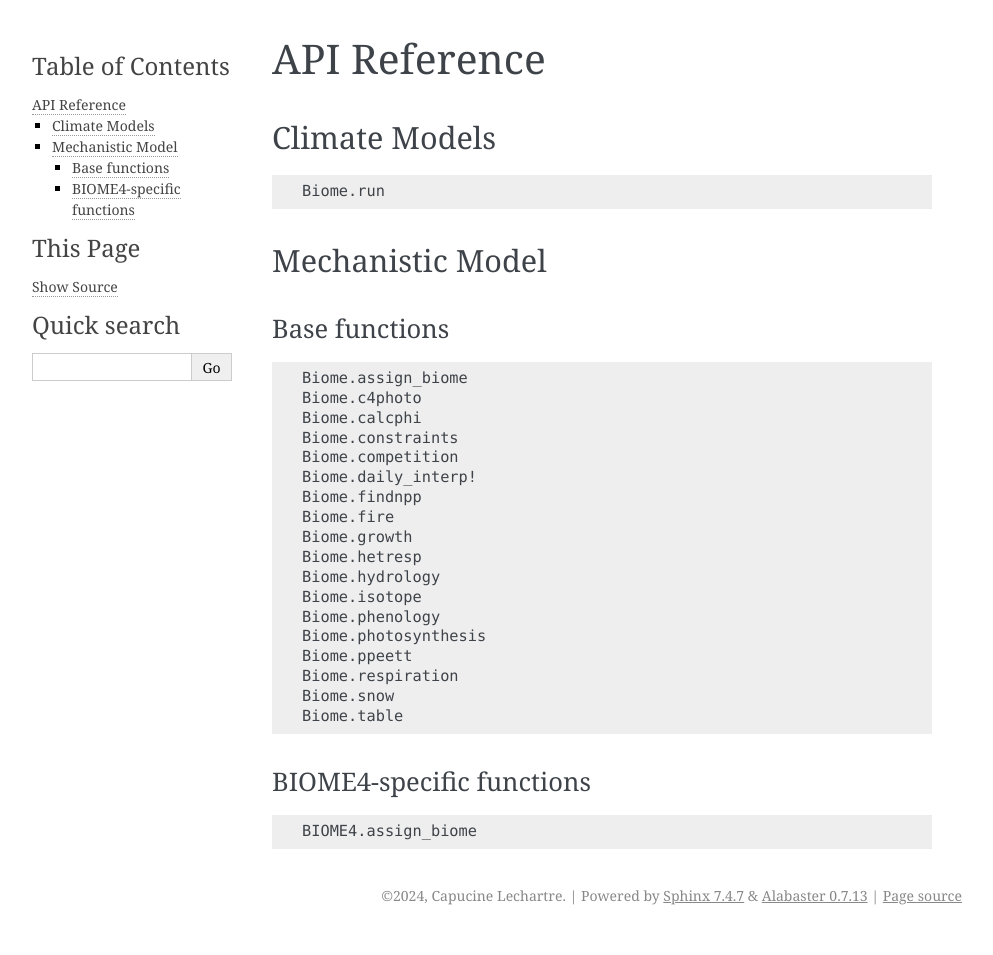
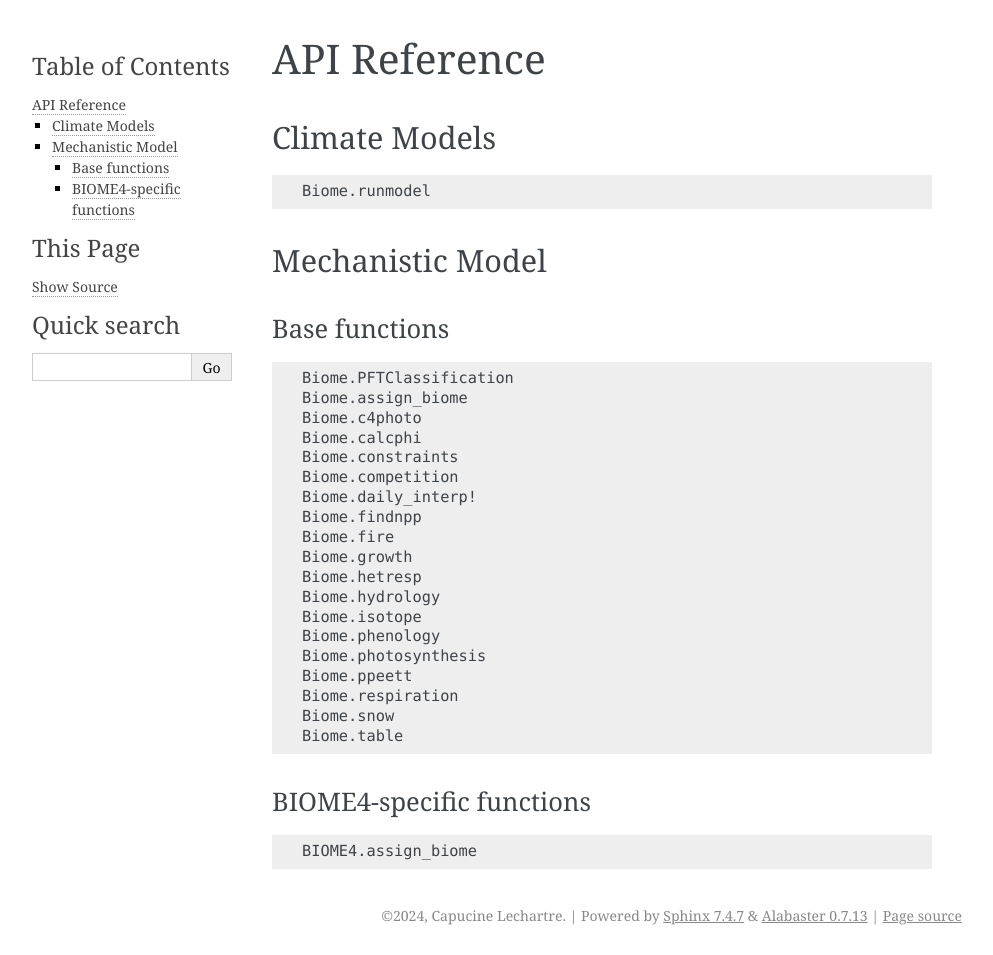
Before and after one commit to clechartre/Biome.jl, a Sphinx documentation site: the page built from docs/src/api.md, in a window 1280 px wide. Shown: the whole page, without its empty margins (148-1141 px from the left). Built offline with Sphinx 7.4.7, drawn with Linux system fonts in a browser that asks for light colours; the version number could not be read and is left out.

Commit message:
Adapted to execute and explaining PFTClassification

````diff
--- a/docs/src/api.md
+++ b/docs/src/api.md
@@ -4,7 +4,7 @@
 ## Climate Models
 
 ```@docs
-Biome.run
+Biome.runmodel
 ```
 
 ## Mechanistic Model
@@ -12,6 +12,7 @@ Biome.run
 ### Base functions
 
 ```@docs
+Biome.PFTClassification
 Biome.assign_biome
 Biome.c4photo
 Biome.calcphi
````
Also changed, not shown: 5 other files.
